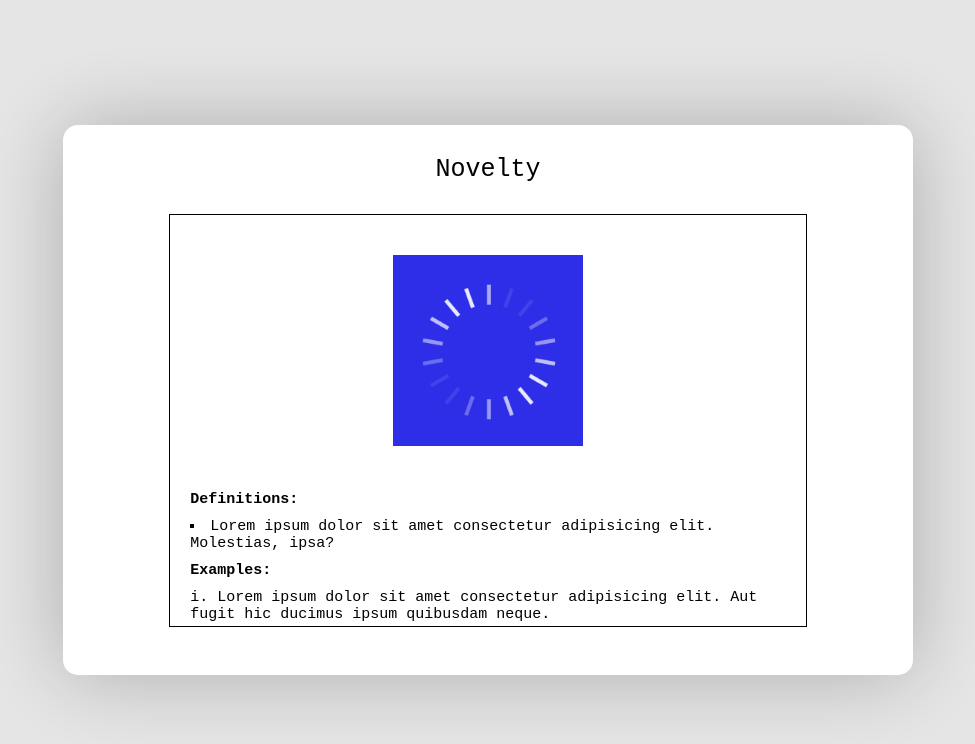
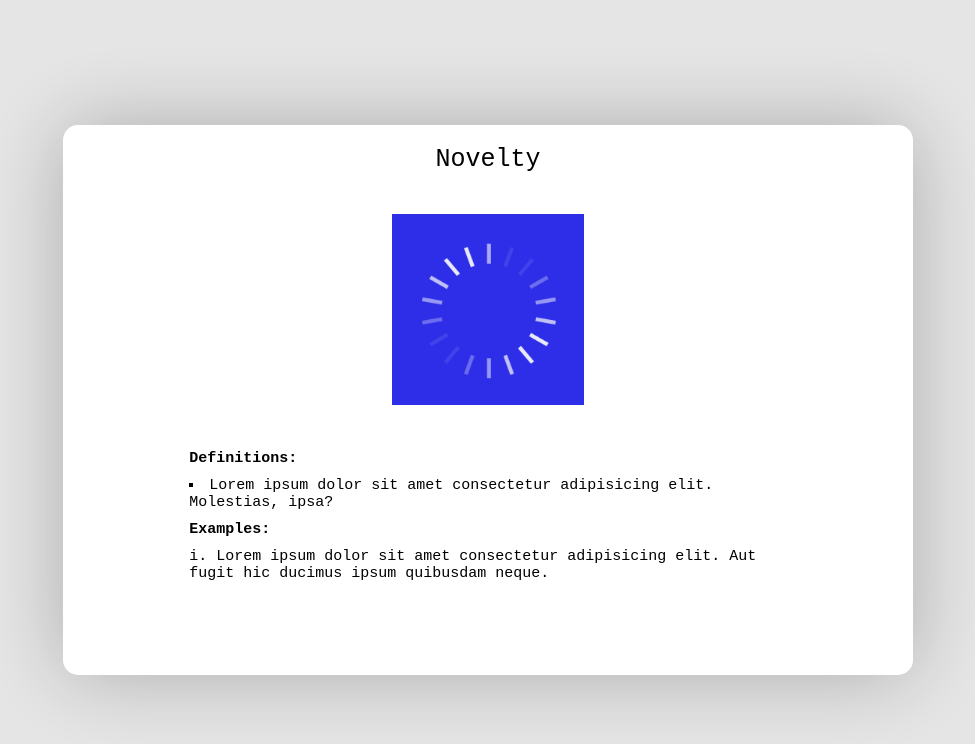
Before and after one commit to ethanforvest/WordCaveWeb, a plain HTML site: page index.html in a window 1280 px wide. Both pictures are taken after typing "Sample" into the empty fields and a click on the button "search". Shown: the whole page, without its empty margins (152-1127 px from the left). Drawn offline with nearby package versions, Linux system fonts and the light colour scheme.

Commit message:
overflow

```diff
--- a/style.css
+++ b/style.css
@@ -50,11 +50,10 @@ input::placeholder {
   border: none;
   border-radius: 15px;
   outline: none;
-  overflow: hidden;
+  overflow: auto;
 }
 
 #portal .portal-container {
-  height: 100%;
   width: 100%;
 }
 
@@ -71,17 +70,14 @@ input::placeholder {
 .portal-container .player {
   height: 75%;
   width: 75%;
-  border: 1px solid black;
   margin: auto;
-  overflow-y: scroll;
-  overflow-x: hidden;
-  overflow: auto;
   font-size: 15px;
 }
 
 .player .gif {
   width: 30%;
   margin: 40px auto;
+  min-width: 100px;
 }
 
 .player .gif img{
@@ -89,7 +85,7 @@ input::placeholder {
   height: 100%;
 }
 
-p {
+.player p {
   display: block;
   margin: 10px 20px;
 }
```
